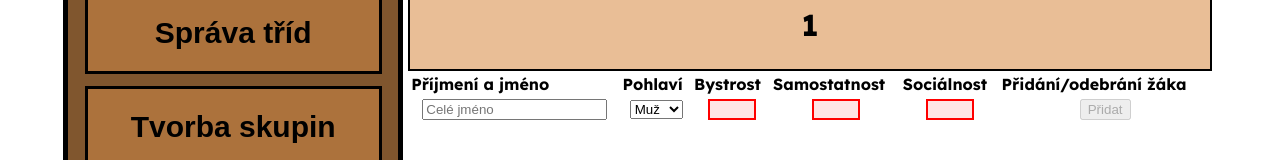
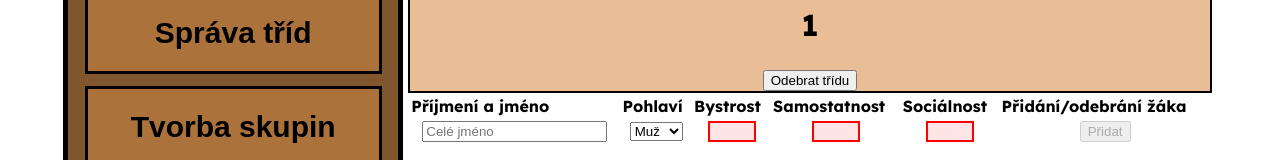
Before and after one commit to MichaelaHeidlerova/RozToc, a React (Vite) app in the folder my-app/: page /class-detail/1 in a window 1280 px wide. Shown: the part 394-554 px from the top of the page. Built offline with nearby package versions, Linux system fonts and the light colour scheme; a web font is replaced by a local one.

Commit message:
automaticke odebrani tridy i se seznamem zaku

```diff
--- a/my-app/src/components/pages/list/ClassList.jsx
+++ b/my-app/src/components/pages/list/ClassList.jsx
@@ -2,7 +2,9 @@ import { useState } from 'react';
 import { Link } from 'react-router-dom';
 
 export const ClassList = ({ data }) => {
-  const [list, setList] = useState(data);
+  const [list, setList] = useState(
+    JSON.parse(localStorage.getItem('seznamTrid')),
+  );
   const [novaTrida, setNovaTrida] = useState('');
 
   const handlePridejTridu = () => {
@@ -27,7 +29,6 @@ export const ClassList = ({ data }) => {
     <div>
       <div className="pageTitle">
         <h2>MOJE TŘÍDY</h2>
-
       </div>
 
       <div className="numberOfGroup">
--- a/my-app/src/components/pages/list/ListDetail.jsx
+++ b/my-app/src/components/pages/list/ListDetail.jsx
@@ -1,5 +1,5 @@
 import { useState } from 'react';
-import { useParams } from 'react-router-dom';
+import { useNavigate, useParams } from 'react-router-dom';
 
 export const ListDetail = ({ data }) => {
   const params = useParams();
@@ -58,10 +58,29 @@ export const ListDetail = ({ data }) => {
     setList(novySeznam);
     save(novySeznam);
   };
+  const navigate = useNavigate();
+  const removeClass = () => {
+    if (window.confirm('Opravdu chceš smazat třídu?') === false) {
+      return;
+    }
+
+    const seznamTrid = JSON.parse(localStorage.getItem('seznamTrid'));
+    const upravenySeznamTrid = seznamTrid.filter((row) => {
+      return row.nazevTridy !== params.id;
+    });
+    localStorage.setItem('seznamTrid', JSON.stringify(upravenySeznamTrid));
+    const upravenySeznamZaku = list.filter((row) => {
+      return row.trida !== params.id;
+    });
+    save(upravenySeznamZaku);
+    navigate('/class-list');
+  };
+
   return (
     <div className="list-detail">
       <div className="pageTitle">
         <h2>{params.id}</h2>
+        <button onClick={removeClass}>Odebrat třídu</button>
       </div>
       <table className="students-table">
         <thead>
--- a/my-app/src/index.jsx
+++ b/my-app/src/index.jsx
@@ -27,7 +27,7 @@ createRoot(document.querySelector('#app')).render(
         <Route
           path="class-list"
           element={
-            <ClassList data={JSON.parse(localStorage.getItem('seznamTrid'))}></ClassList>
+            <ClassList></ClassList>
           }
         ></Route>
       </Route>
```
